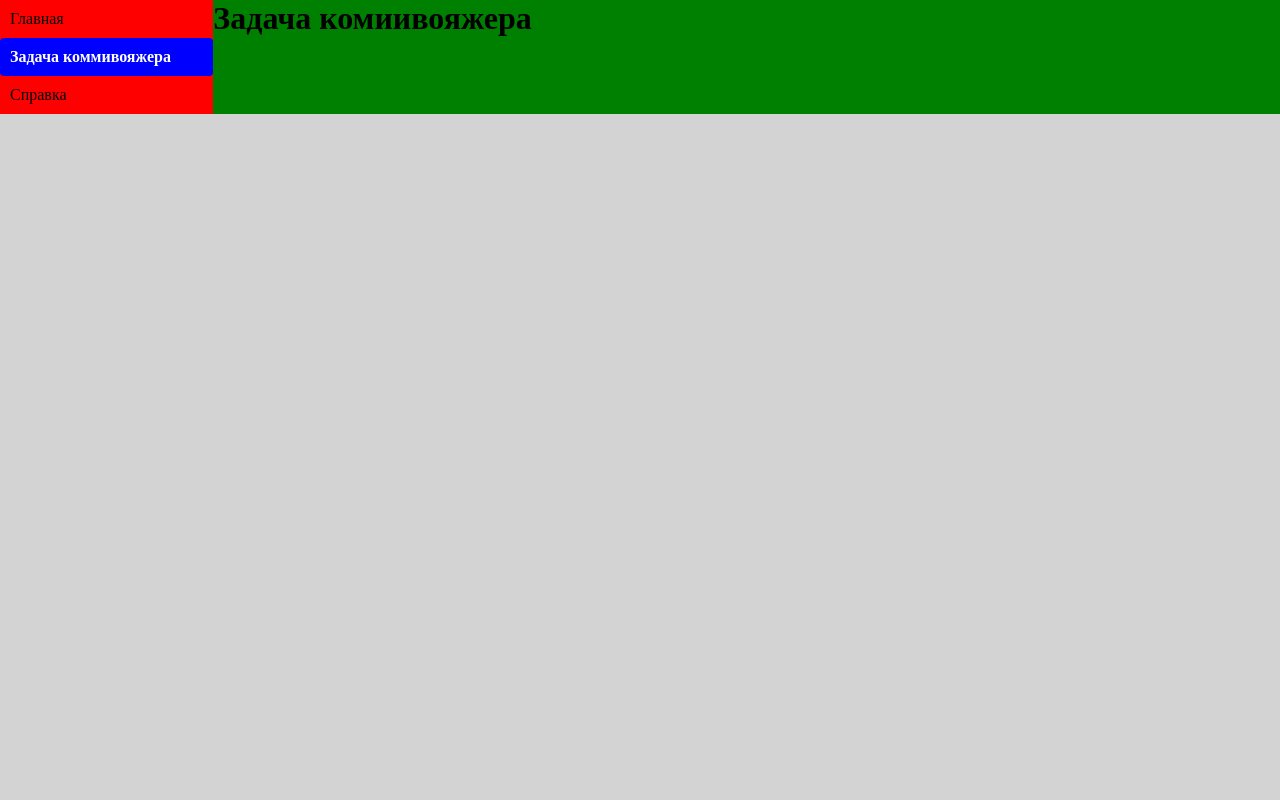
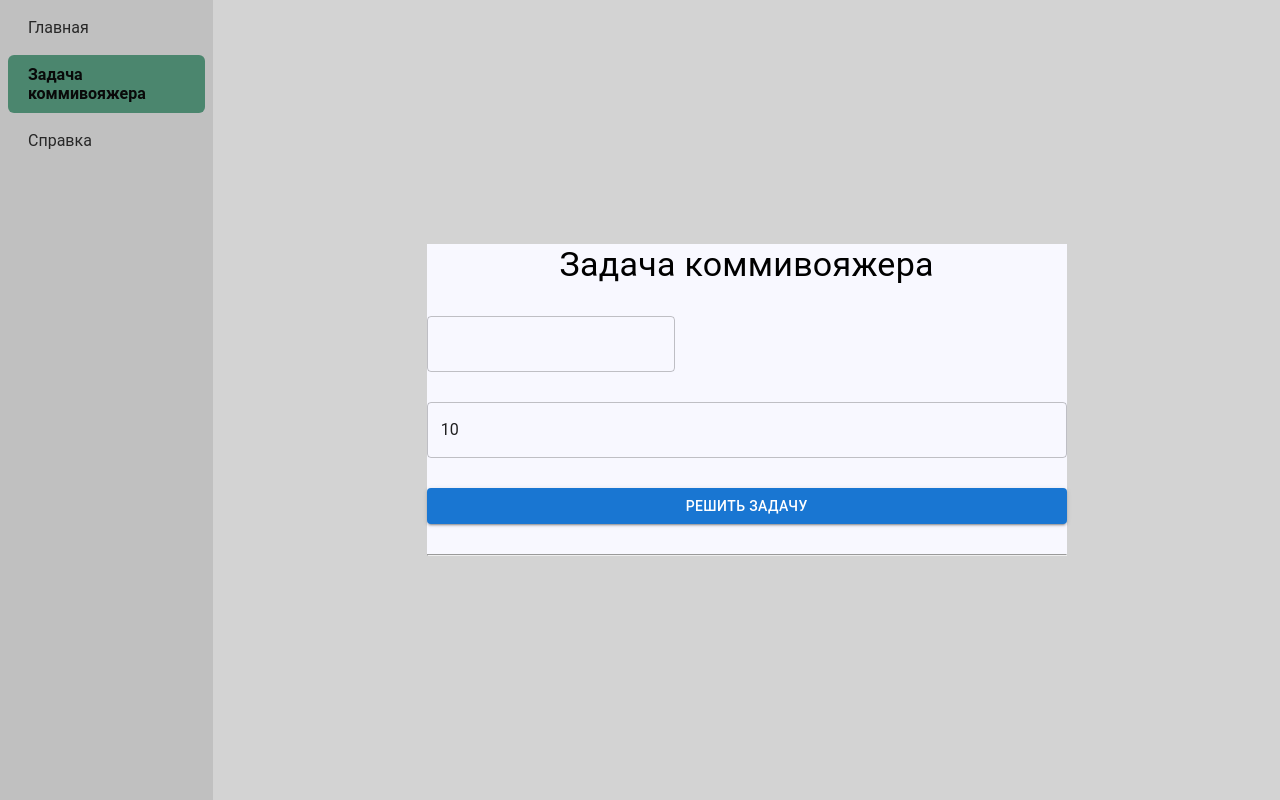
Before and after one commit to krllmm/opr, a React (Vite) app: page /home/tsp in a window 1280 px wide. Built offline with nearby package versions, Linux system fonts and the light colour scheme.

Commit message:
working tsp

```diff
--- a/src/App.tsx
+++ b/src/App.tsx
@@ -1,9 +1,13 @@
 import { Route, Routes } from "react-router-dom"
 import Home from "./components/Home"
 import Main from "./components/Main"
-import Sidebar from "./components/Sidebar"
+import { Start } from "./components/Start"
+import UserComponent from "./components/user/userComponent"
 import { NotFound } from "./components/NotFound"
 import Tsp from "./components/problems/Tsp"
+import { Login } from "./components/user/login"
+import { Register } from "./components/user/register"
+import { Info } from "./components/Info"
 
 function App() {
 	return (
@@ -11,9 +15,15 @@ function App() {
 		<Routes>
 			<Route path="/" element={<Home />} />
 
-			<Route path="/home" element={<Sidebar />}>
-				<Route index element={<Main />} />
+            <Route path="/user" element={<UserComponent />} >
+                <Route index element={<Login />}/>
+                <Route path="register" element={<Register />}/>
+            </Route>
+
+			<Route path="/home" element={<Main />}>
+				<Route index element={<Start />} />
 				<Route path="tsp" element={<Tsp />} />
+                <Route path="info" element={<Info />}/>
 			</Route>
 
 			<Route path="*" element={<NotFound />} />
--- a/src/components/Home.tsx
+++ b/src/components/Home.tsx
@@ -1,9 +1,12 @@
+import { Button } from "@mui/material";
 import { useEffect, useState } from "react";
 import { Link } from "react-router-dom";
 
 export default function Home() {
+    const [data, setData] = useState();
 
-    const [data, setData] = useState();
+    const [name, setName] = useState<string>("");
+    const [age, setAge] = useState<string>("");
 
     useEffect(() => {
         const fetchData = async () => {
@@ -14,16 +17,12 @@ export default function Home() {
                 },
             })
                 .then(response => {
-                    // Проверяем, успешен ли запрос
                     if (!response.ok) {
                         throw new Error(`Ошибка HTTP: ${response.status}`);
                     }
-                    console.log(response)
-                    // Читаем тело ответа как JSON
                     return response.json();
                 })
                 .then(data => {
-                    console.log('Данные:', data);
                     setData(data);
                 })
                 .catch(error => {
@@ -33,6 +32,24 @@ export default function Home() {
         fetchData();
     }, [])
 
+    const handleSubmit = () => {
+
+        fetch('https://python-patient-solely.ngrok-free.app/create_user?name=test&age=23', {
+            method: 'POST',
+            headers: {
+                'ngrok-skip-browser-warning': "yes",
+            },
+        })
+            .then(response => {
+                console.log(response)
+            })
+            .catch(error => {
+                console.error('Ошибка при загрузке данных:', error);
+            });
+
+        console.log(name, +age)
+    }
+
     return (
         <>
             <div>Home</div>
@@ -40,10 +57,21 @@ export default function Home() {
             <hr />
             <Link to="home">калькулятор</Link>
             <hr />
+            <Link to="user">Войти</Link>
+            <hr />
+            <Link to="user\register">Зарегистрироваться</Link>
+            <hr />
 
             {
                 JSON.stringify(data, null, 2)
             }
+
+            <form>
+                <input type="text" placeholder="name" value={name} onChange={e => setName(e.target.value)}/>
+                <input type="text" placeholder="age" value={age} onChange={e => setAge(e.target.value)}/>
+            </form>
+
+            <Button onClick={handleSubmit}>add user</Button>
         </>
     )
 }
--- /dev/null
+++ b/src/components/Info.tsx
@@ -0,0 +1,7 @@
+export const Info = () => {
+    return (
+        <>
+            <div>Справка</div>
+        </>
+    )
+}
--- a/src/components/Main.tsx
+++ b/src/components/Main.tsx
@@ -1,7 +1,28 @@
-export default function CalculatorMain (){
-    return (
-        <>
-            <h1>страница приветствия</h1>
-        </>
-    )
+import { Box } from "@mui/material"
+import Grid from '@mui/material/Grid2';
+import { Outlet } from "react-router-dom"
+import { Menu } from "./Menu";
+
+export default function Sidebar() {
+	return (
+		<>
+			<Box sx={{ flexGrow: 1 }}>
+				<Grid container>
+					<Grid
+                        size={{ xs: 0, md: 2 }}
+                        sx={{ backgroundColor: "#c0c0c0" }}
+                        overflow="hidden"
+                    >
+						<Menu />
+					</Grid>
+					<Grid
+                        size={{ xs: 12, md: 10 }}
+                        sx={{ display: "flex", justifyContent: "center", alignItems: "center" }}
+                    >
+						<Outlet />
+					</Grid>
+				</Grid>
+			</Box>
+		</>
+	)
 }
--- a/src/components/Menu.tsx
+++ b/src/components/Menu.tsx
@@ -1,49 +1,32 @@
 import { Box } from "@mui/material"
 import { NavLink } from "react-router-dom";
 import { styled } from '@mui/system';
+import { MenuItems } from "../data/menuitems"
 
 const StyledLink = styled(NavLink)({
-  color: "black",
+	color: "#272727",
 	textDecoration: "none",
-	padding: 10,
+	paddingBlock: 10,
+    paddingInline: 20,
+	marginTop: 8,
 
 	"&.active": {
-		color: "white",
-		backgroundColor: "blue",
+		color: "#090909",
+		backgroundColor: "#4b866e",
 		fontWeight: "bold",
-		borderRadius: 4,
+		borderRadius: 6,
 	}
-
 })
 
 export const Menu = () => {
-	const MenuItems = [
-		{
-			name: "Главная",
-			link: "/home",
-		},
-		{
-			name: "Задача коммивояжера",
-			link: "/home/tsp",
-		},
-		{
-			name: "Справка",
-			link: "/home/info",
-		}
-	];
-
 	return (
 		<>
-			<Box sx={{ display: "flex", flexDirection: "column" }}>
+			<Box sx={{ display: "flex", flexDirection: "column", height: "100vh", paddingInline: "8px" }}>
 				{
 					MenuItems.map((item) => (
-						<StyledLink to={item.link}
+						<StyledLink
+							to={item.link}
 							end
-							// style={({ isActive }) =>
-							// 	isActive
-							// 		? { color: 'white', backgroundColor: 'blue', padding: '10px', borderRadius: '4px' }
-							// 		: {}
-							// }
 						>
 							{item.name}
 						</StyledLink>
--- /dev/null
+++ b/src/components/Start.tsx
@@ -0,0 +1,39 @@
+import { Box, Typography } from "@mui/material"
+import { styled } from '@mui/system';
+import { NavLink } from "react-router-dom";
+
+const StyledButton = styled(NavLink)({
+	color: "#272727",
+	textDecoration: "none",
+	backgroundColor: "#4b866e",
+	padding: 10,
+	borderRadius: 6,
+
+	":hover": {
+		color: "#000",
+		backgroundColor: "#68b898",
+	}
+})
+
+export const Start = () => {
+	return (
+		<>
+			<Box
+				sx={{
+					display: "flex",
+					flexDirection: "column",
+					gap: "30px"
+				}}
+			>
+
+				<Typography variant="h3">Начните решать новую задачу</Typography>
+
+				<Box sx={{ display: "flex", justifyContent: "center", gap: "8px" }}>
+					<StyledButton to="tsp">Задача коммивояжера</StyledButton>
+					<StyledButton to="2">Задача 2</StyledButton>
+				</Box>
+
+			</Box>
+		</>
+	)
+}
--- a/src/components/problems/Tsp.tsx
+++ b/src/components/problems/Tsp.tsx
@@ -1,7 +1,88 @@
-export default function Tsp (){
+import { Box, Button, TextField, Typography } from "@mui/material";
+import { useState } from "react";
+
+export default function Tsp() {
+
+    const [bestLenght, setBestLenght] = useState();
+    const [bestRoute, setBestRoute] = useState<unknown[]>([]);
+    const [populationSize, setPopulationSize] = useState<number>(10);  //select box
+    const [coords, setCoords] = useState<string>("")
+    // const [message, setMessage] = useState();
+
+    const handleSolve = () => {
+
+        const numbers = coords.trim().split(' ').map(Number);
+
+        // Проверяем, что количество чисел четное
+        if (numbers.length % 2 !== 0) {
+            throw new Error("Количество чисел должно быть четным");
+        }
+
+        // Разбиваем массив чисел на матрицу с двумя столбцами
+        const matrix = [];
+        for (let i = 0; i < numbers.length; i += 2) {
+            matrix.push([numbers[i], numbers[i + 1]]);
+        }
+
+        fetch('https://python-patient-solely.ngrok-free.app/solve_tsp', {
+            method: "POST",
+            headers: {
+                'ngrok-skip-browser-warning': "yes",
+                'Content-Type': 'application/json'
+            },
+            body: JSON.stringify({
+                populationSize: populationSize,
+                coords: matrix,
+                // [[3, 4], [1, 6], [1, 3], [0, 7], [7, 8]]
+            }),
+        })
+            .then(response => {
+                if (!response.ok) {
+                    throw new Error(`Ошибка HTTP: ${response.status}`);
+                }
+                return response.json();
+            })
+            .then(data => {
+                setBestRoute(data['best_route']);
+                setBestLenght(data['best_lenght']);
+            })
+            .catch(error => {
+                console.error('Ошибка при загрузке данных:', error);
+            });
+    }
+
     return (
         <>
-            <h1>Задача комиивояжера</h1>
+            <Box
+                sx={{
+                    minWidth: "60%",
+                    display: "flex",
+                    flexDirection: "column",
+                    gap: "30px",
+                    backgroundColor: "ghostwhite"
+                }}
+            >
+                <Typography variant="h4" sx={{ alignSelf: "center" }}>Задача коммивояжера</Typography>
+
+                <Box>
+                    <TextField value={coords} onChange={e => setCoords(e.target.value)}></TextField>
+                </Box>
+
+                <TextField value={populationSize} onChange={e => setPopulationSize(+e.target.value)}></TextField>
+
+                <Button onClick={handleSolve} variant="contained">Решить задачу</Button>
+
+                {
+                    bestLenght
+                }
+
+                <hr />
+
+                {
+                    bestRoute ? bestRoute.join(" -> ") : ""
+                }
+
+            </Box>
         </>
     )
 }
--- /dev/null
+++ b/src/components/user/login.tsx
@@ -0,0 +1,27 @@
+import { Button, Divider, FormControl, TextField, Typography } from "@mui/material"
+import { useState } from "react";
+
+export const Login = () => {
+
+    const [username, setUsername] = useState<string>("");
+    const [password, setPassword] = useState<string>("");
+
+    const handleSubmit = () => {
+        console.log(username, password);
+    }
+
+    return (
+        <>
+            <Typography variant="h5">Крутой сайт</Typography>
+            <Divider sx={{ marginBlock: "8px" }}/>
+            <FormControl sx={{ gap: "12px" }}>
+                <Typography>Логин</Typography>
+                <TextField size="small" value={username} placeholder="Логин" onChange={e => setUsername(e.target.value)}></TextField>
+                <Typography>Пароль</Typography>
+                <TextField type="password" size="small" value={password} placeholder="Пароль" onChange={e => setPassword(e.target.value)}></TextField>
+
+                <Button onClick={handleSubmit} variant="contained">Войти</Button>
+            </FormControl>
+        </>
+    )
+}
--- /dev/null
+++ b/src/components/user/register.tsx
@@ -0,0 +1,7 @@
+export const Register = () => {
+    return (
+        <>
+            <div>Register page</div>
+        </>
+    )
+}
--- /dev/null
+++ b/src/components/user/userComponent.tsx
@@ -0,0 +1,24 @@
+import { Box } from "@mui/material"
+import { Outlet } from "react-router-dom"
+
+export default function userComponent() {
+    return (
+        <>
+            <Box sx={{
+                display: "flex",
+                justifyContent: "center",
+                alignItems: "center",
+                height: "100vh",
+            }}>
+                <Box sx={{
+                    borderRadius: "1rem",
+                    borderColor: "#969696",
+                    borderStyle: "solid",
+                    padding: "1rem"
+                }}>
+                    <Outlet />
+                </Box>
+            </Box>
+        </>
+    )
+}
--- /dev/null
+++ b/src/data/menuItems.ts
@@ -0,0 +1,18 @@
+export const MenuItems = [
+    {
+        name: "Главная",
+        link: "/home",
+    },
+    {
+        name: "Задача коммивояжера",
+        link: "/home/tsp",
+    },
+    // {
+    // 	name: "Задача 2",
+    // 	link: "/",
+    // },
+    {
+        name: "Справка",
+        link: "/home/info",
+    }
+]
--- a/src/index.css
+++ b/src/index.css
@@ -1,8 +1,12 @@
-:root{
+:root {
     background-color: #d3d3d3;
 }
 
-*{
+body {
+    font-family: 'Roboto', sans-serif;
+}
+
+* {
     margin: 0;
     padding: 0;
 }
```
